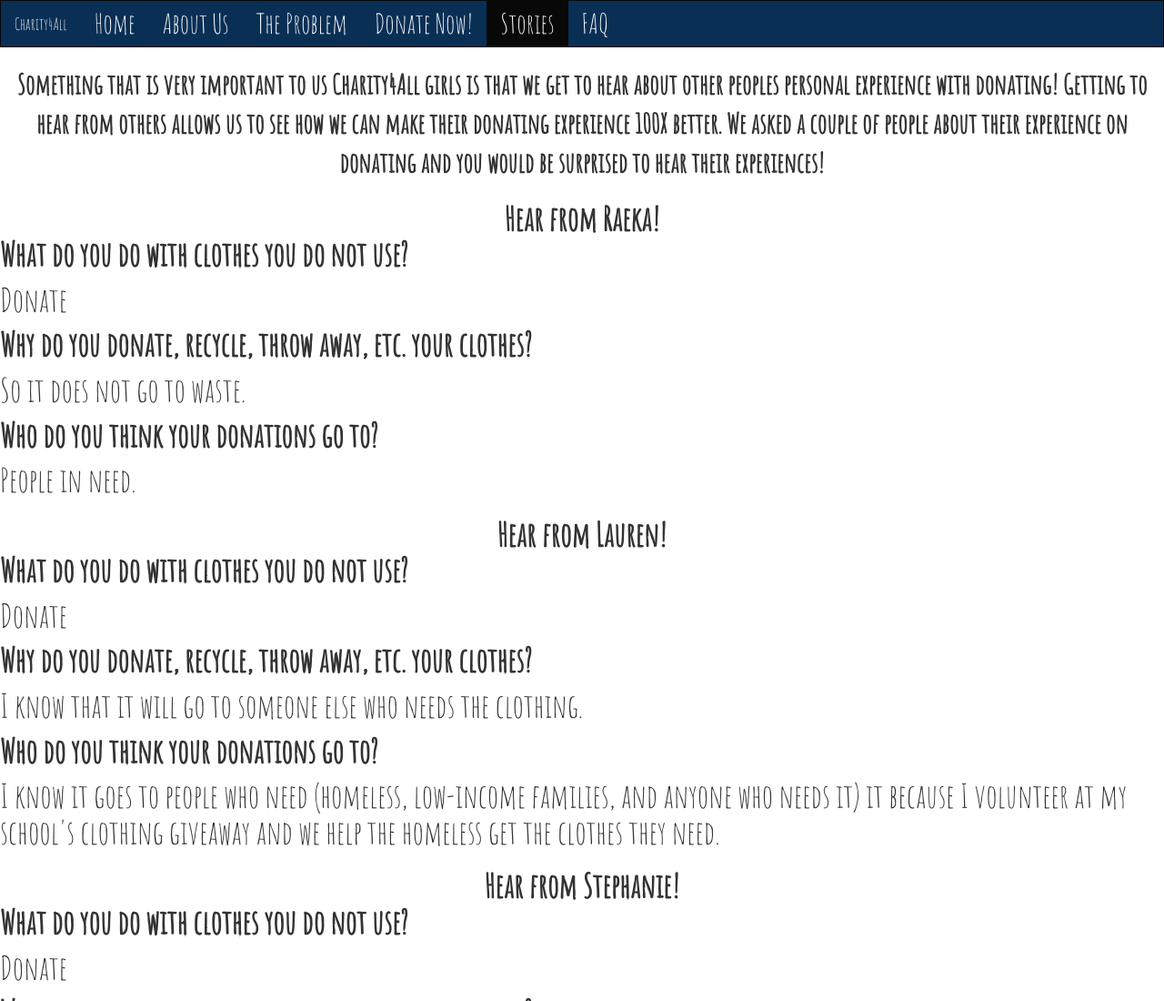
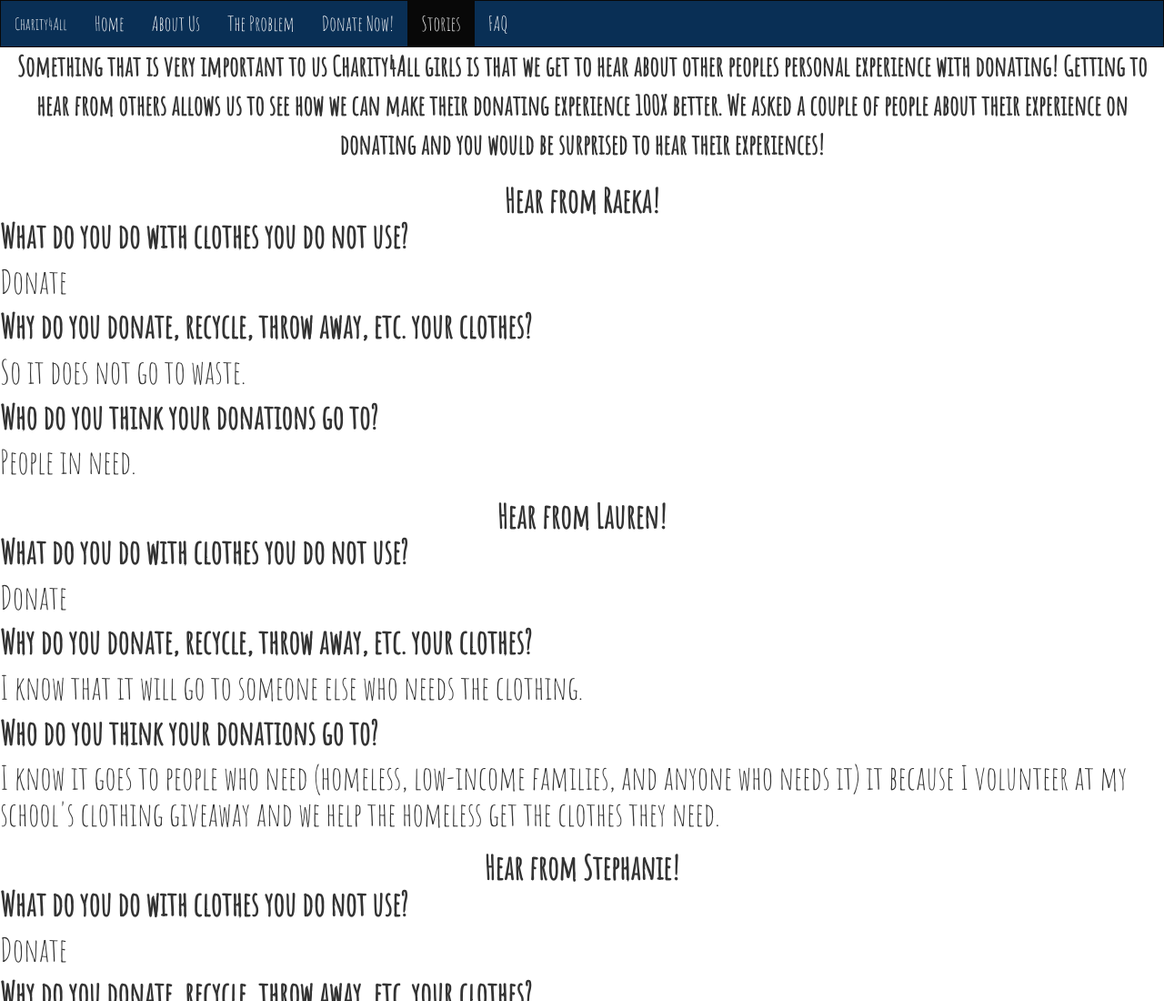
Before and after one commit to aanara/Charity4All_test, a plain HTML site: page storiesnew.html in a window 1280 px wide. Shown: the top 1100 px of the page at 91% size. Drawn offline with nearby package versions, Linux system fonts and the light colour scheme.

Commit message:
Update storiesnew.html

```diff
--- a/storiesnew.html
+++ b/storiesnew.html
@@ -12,7 +12,7 @@
 <style>
 .navbar {
   font-family: 'Amatic SC';
-  font-size: '30px'
+  font-size: 22px;
   margin-bottom: 0;
   border-radius: 0;
   color: #FFFFFF;
```
